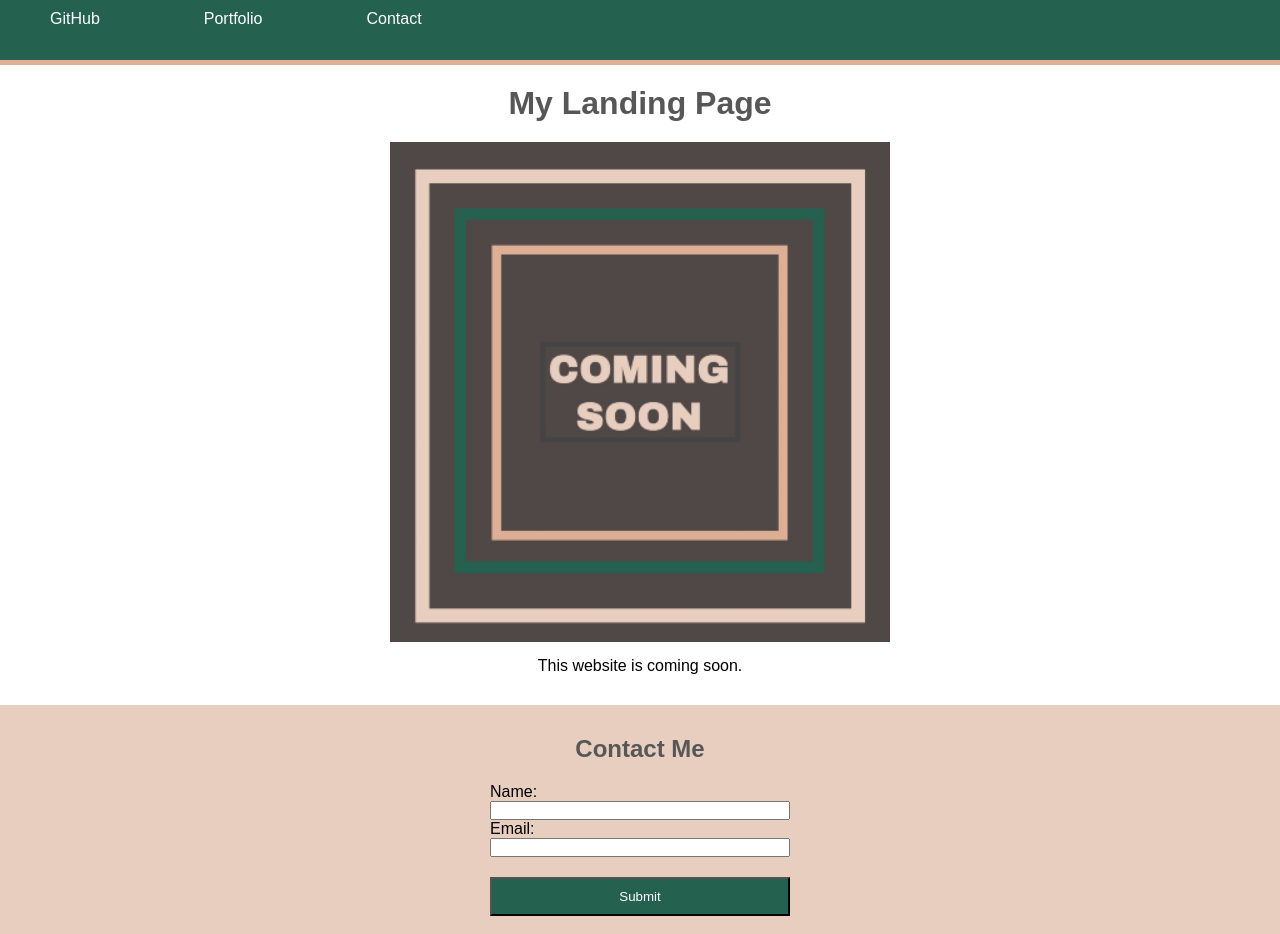
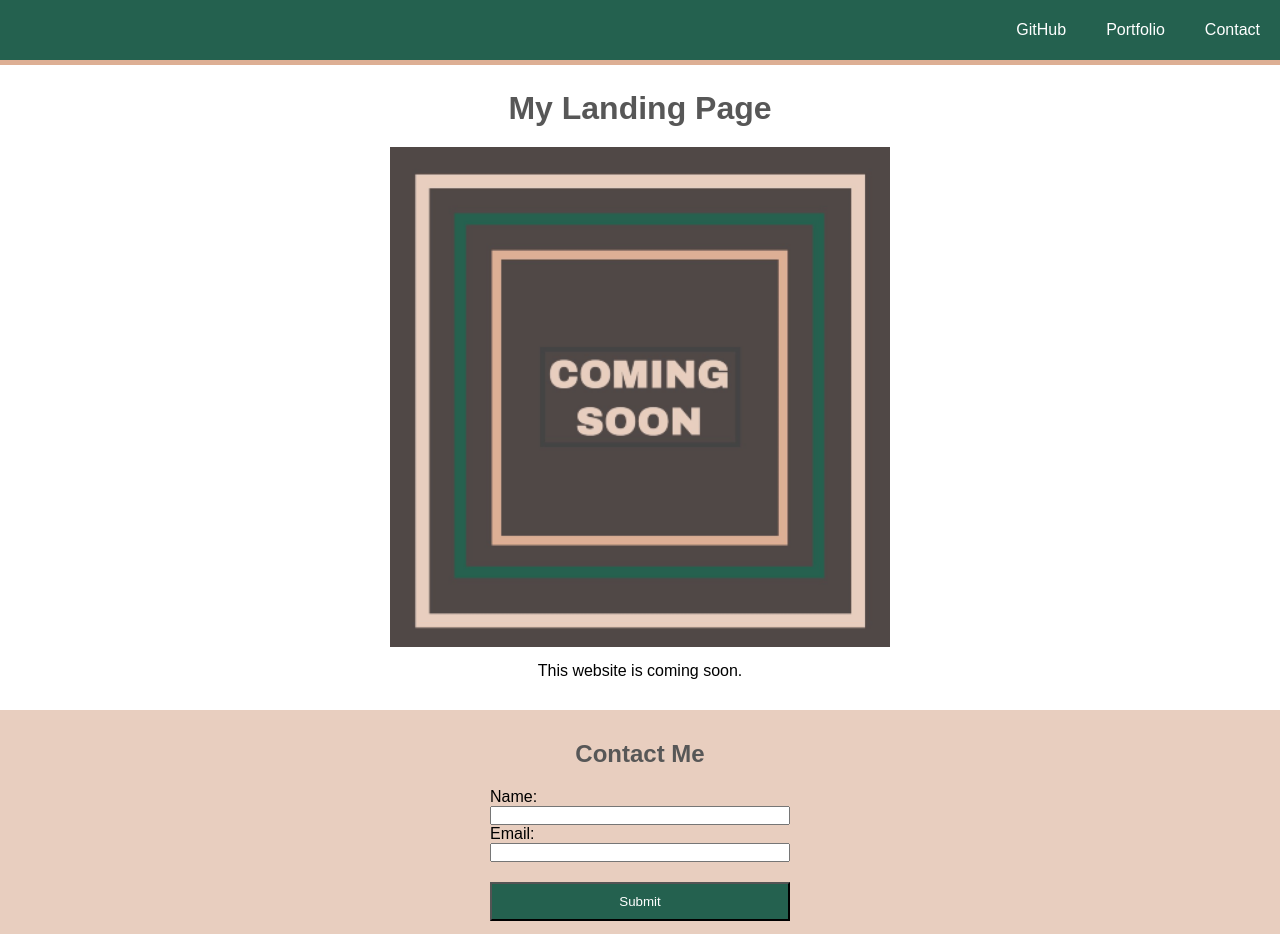
Before and after one commit to zaitken1/landing-page, a plain HTML site: page index.html in a window 1280 px wide. Shown: the top 934 px of the page. Drawn offline with Linux system fonts and the light colour scheme.

Commit message:
updates nav styling

```diff
--- a/assets/style.css
+++ b/assets/style.css
@@ -6,24 +6,25 @@
 
 /*Header and Navigation*/
 
-header{
+header, nav{
+    display: flex;
+    flex-direction: row;
+    justify-content: flex-end;
+    align-content: center;
+    background-color: #24614f;
     height: 60px;
+    width: 100%;
+    padding: 0 20px;
+    position: fixed;
     border-bottom: 5px solid #DDAF94;
 }
 
-header nav{
-    background-color: #24614f;
-    height: 50px;
-    width: 100%;
-    padding: 10px 0 0 0;
-    position: fixed;
-    display: block;
-}
-
 header nav a{
-    display: inline;
-    padding: 30px 30px;
-    margin: 20px 20px;
+    display: flex;
+    flex-direction: row;
+    justify-self: flex-end;
+    align-self: center;
+    margin: 20px;
     color: white;
     text-decoration: none;
     font-family: Arial, Helvetica, sans-serif;
@@ -33,7 +34,7 @@ header nav a{
 h1{
     text-align: center;
     font-family: Arial, Helvetica, sans-serif;
-    padding: 20px 0 20px 0;
+    padding: 90px 0 20px 0;
     color:#575757;
 }
 
--- a/index.html
+++ b/index.html
@@ -11,7 +11,7 @@
         <header>
             <nav>
                 <a href="https://github.com/zaitken1" target="_blank">GitHub</a>
-                <a href="" target="_blank">Portfolio</a>
+                <a href="https://zaitken1.github.io/developer-profile/" target="_blank">Portfolio</a>
                 <a href="#contact">Contact</a>
             </nav>
         </header>
```
